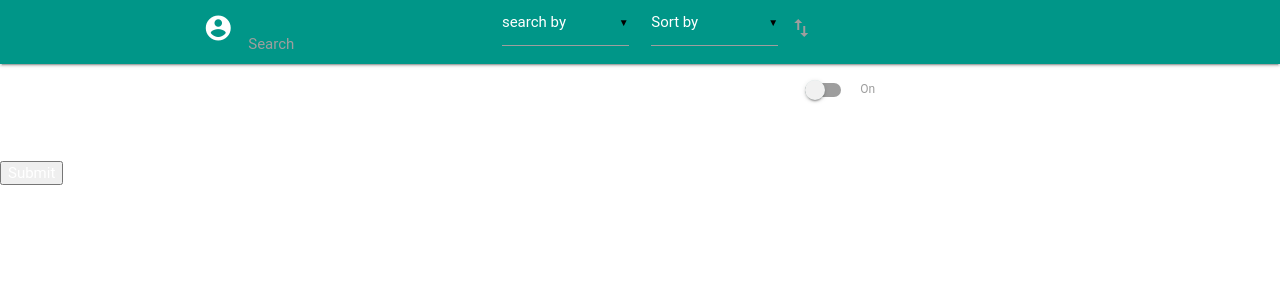
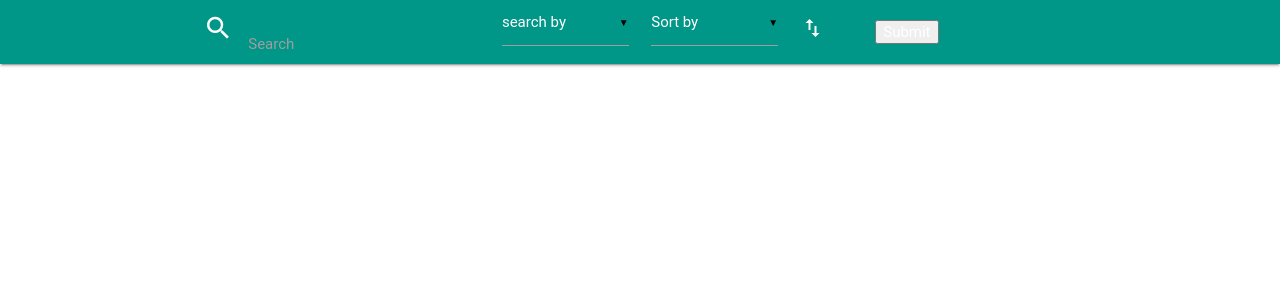
Before and after one commit to Erick714/Nfq_homework, a PHP site: page / in a window 1280 px wide. Shown: the top 300 px of the page. Run offline with PHP 8.4, Linux system fonts and the light colour scheme; some libraries are stand-ins or nearby versions; some web fonts are replaced.

Commit message:
icons and basic visualization

```diff
--- a/index.php
+++ b/index.php
@@ -15,7 +15,7 @@
   <form class="" action="index.php" method="GET">
 
           <div class="input-field col s4">
-            <i class="material-icons prefix">account_circle</i>
+            <i class="material-icons prefix">search</i>
             <input id="icon_prefix" type="text" class="validate" name="value">
             <label for="icon_prefix">Search</label>
           </div>
@@ -36,21 +36,12 @@
           </div>
 
 
-          <div class="switch">
-            <label>
+          <div class="col s1">
               <i class="material-icons prefix inline">swap_vert</i>
-              <input type="checkbox">
-              <span class="lever"></span>
-              On
-            </label>
           </div>
 
-
-</div>
-
-
             <div class="col s2">
-                <input type="submit">
+              <input type="submit">
             </div>
 
   </form>
```
